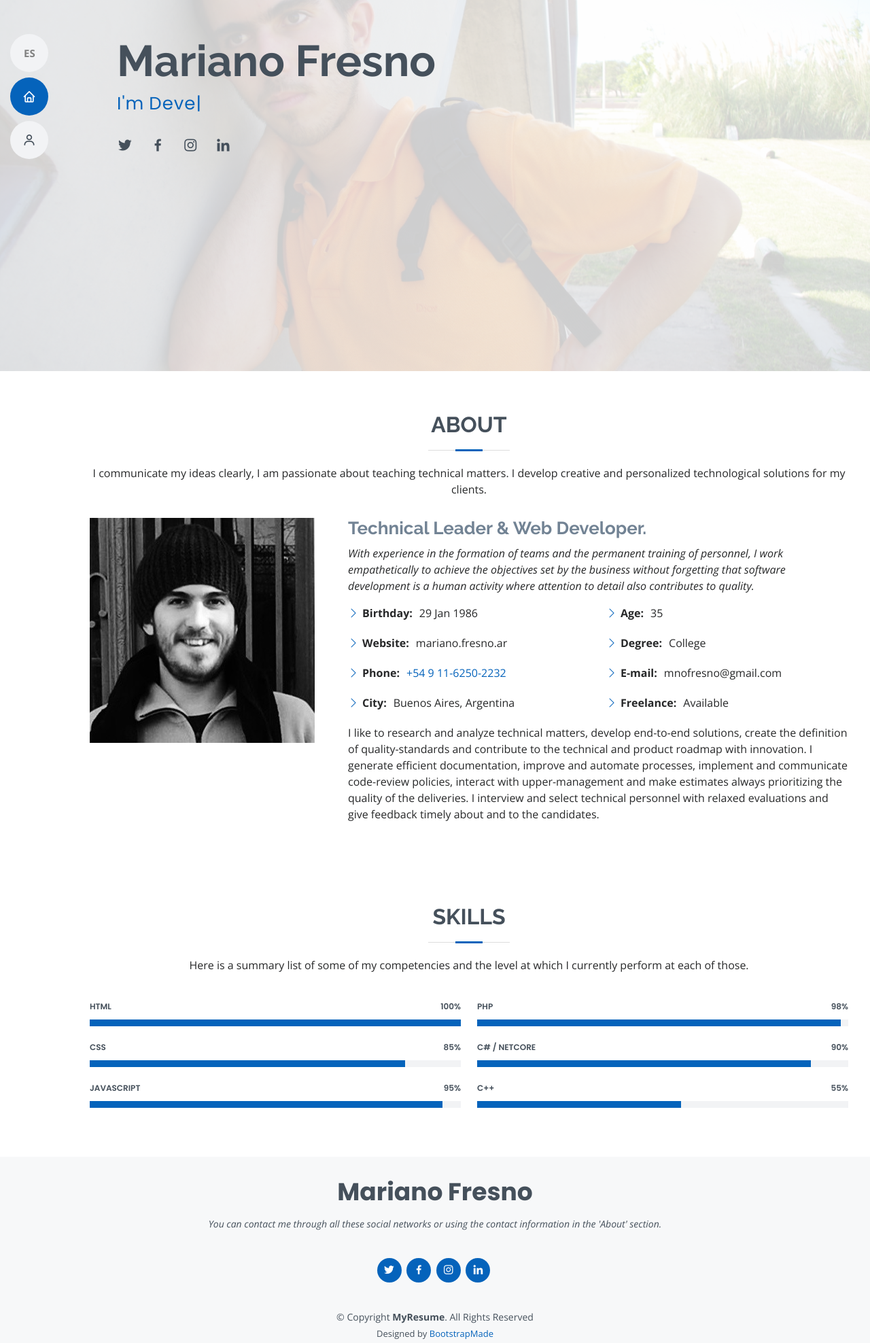
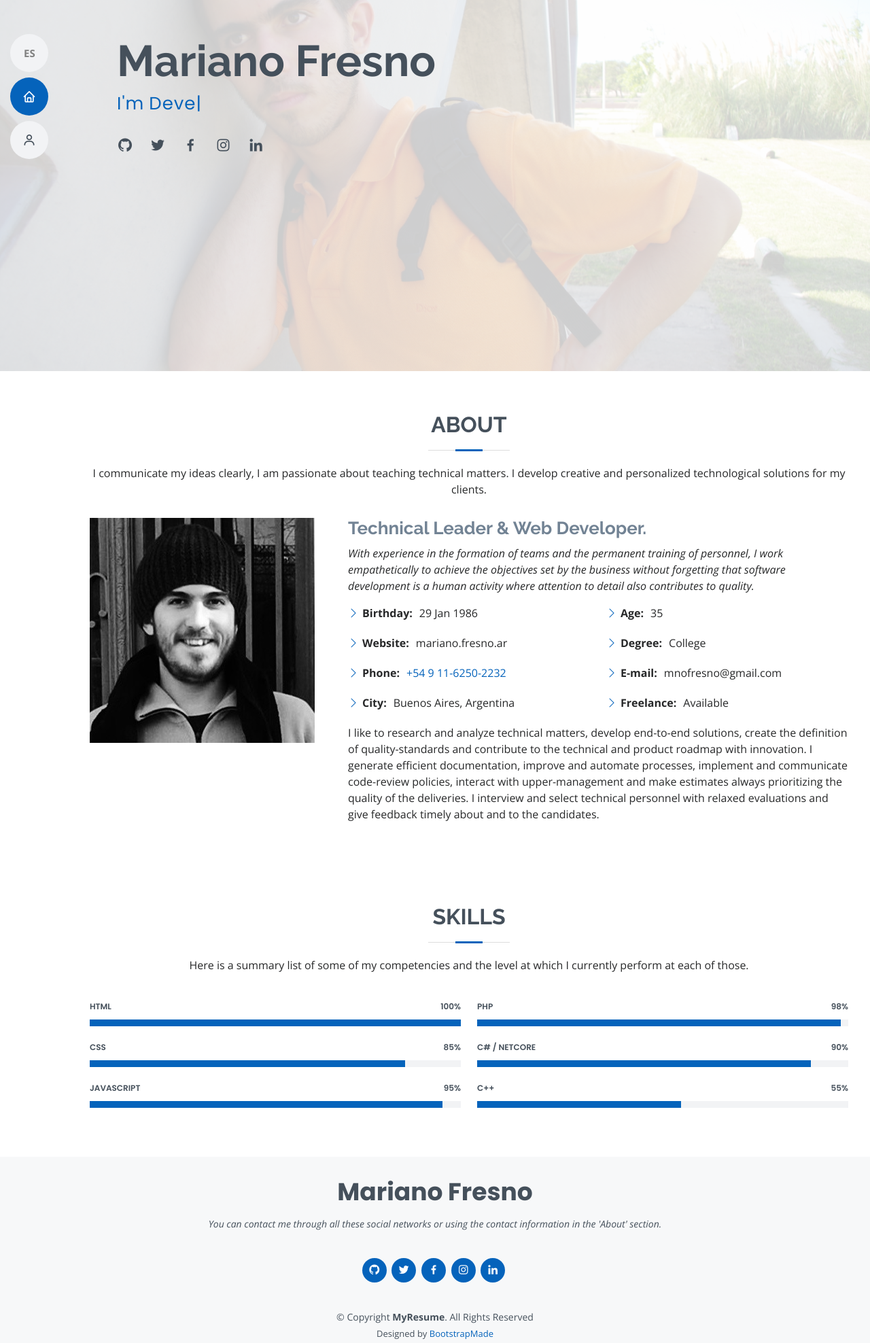
Before and after one commit to mnofresno/mariano-portfolio, a plain HTML site: page index.html in a window 1280 px wide. Shown: the part 254-2230 px from the top of the page at 68% size. Drawn offline with nearby package versions, Linux system fonts and the light colour scheme.

Commit message:
Add github social network

```diff
--- a/index.html
+++ b/index.html
@@ -63,6 +63,7 @@
       <h1>Mariano Fresno</h1>
       <p><span id="iam">I'm</span> <span class="typed" data-typed-items="Technical Leader, Developer, Freelancer, IoT Programmer, Physics Enthuasiast"></span></p>
       <div class="social-links">
+        <a href="https://github.com/mnofresno" class="github"><i class="bx bxl-github"></i></a>
         <a href="https://twitter.com/mnofresno" class="twitter"><i class="bx bxl-twitter"></i></a>
         <a href="https://www.facebook.com/fresno.mariano" class="facebook"><i class="bx bxl-facebook"></i></a>
         <a href="https://www.instagram.com/mariano.fresno" class="instagram"><i class="bx bxl-instagram"></i></a>
@@ -705,6 +706,7 @@
       <h3>Mariano Fresno</h3>
       <p id="socialFooter">Et aut eum quis fuga eos sunt ipsa nihil. Labore corporis magni eligendi fuga maxime saepe commodi placeat.</p>
       <div class="social-links">
+        <a href="https://github.com/mnofresno" class="github"><i class="bx bxl-github"></i></a>
         <a href="https://twitter.com/mnofresno" class="twitter"><i class="bx bxl-twitter"></i></a>
         <a href="https://www.facebook.com/fresno.mariano" class="facebook"><i class="bx bxl-facebook"></i></a>
         <a href="https://www.instagram.com/mariano.fresno" class="instagram"><i class="bx bxl-instagram"></i></a>
```
